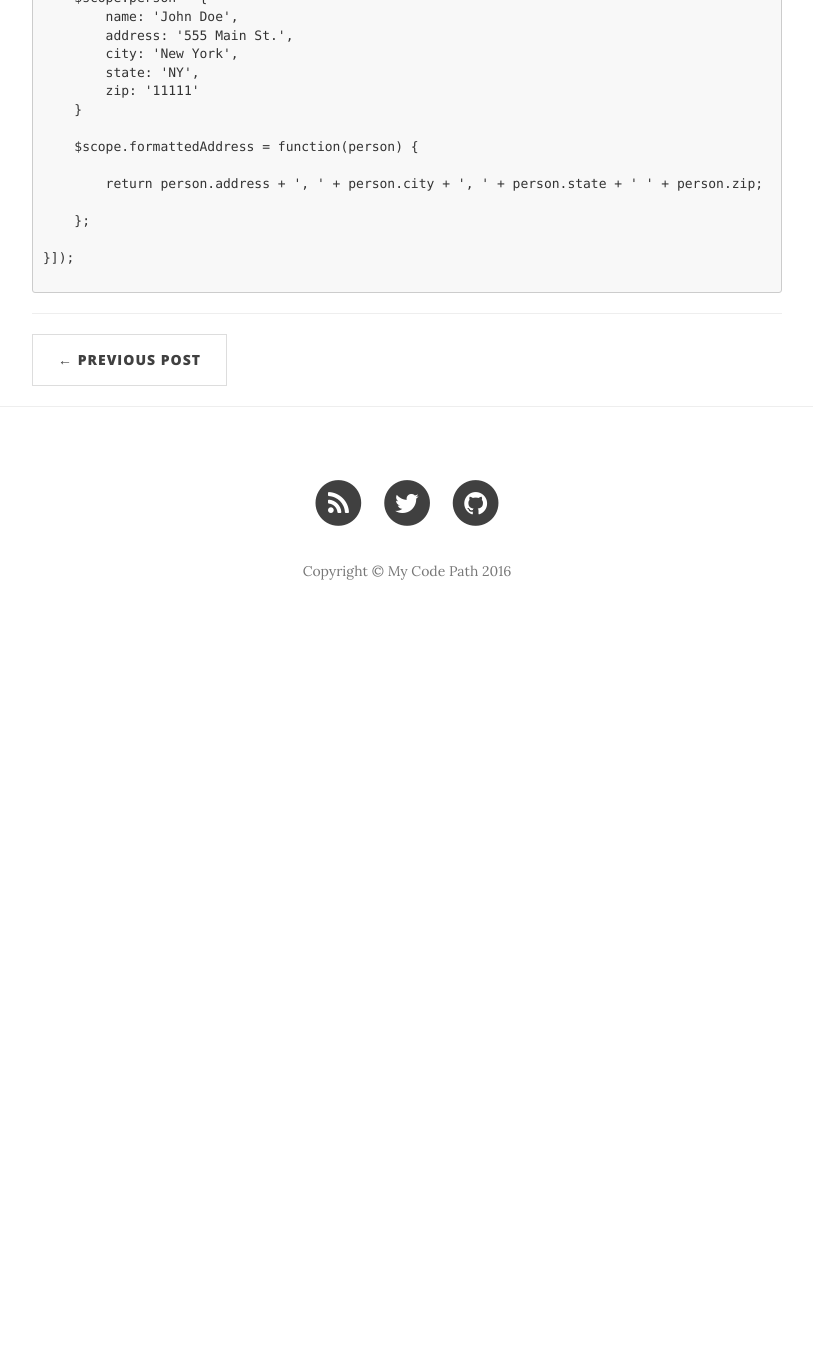
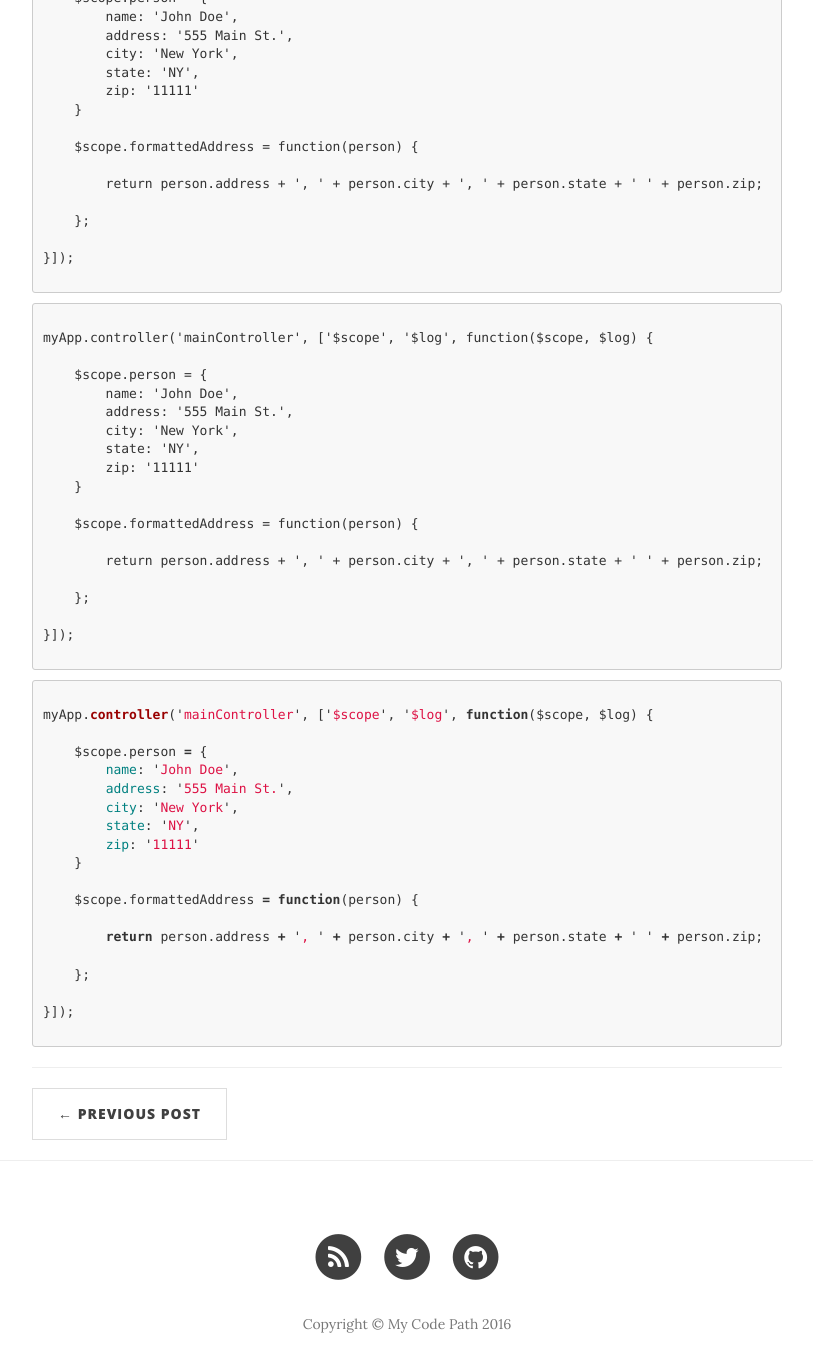
Before and after one commit to shic/blog, a Jekyll site: the page built from _posts/2016-04-06-AngularJS-Directive.markdown, in a window 1280 px wide and 1400 px high, scrolled down 2370 px. Shown: the top 1372 px of the window, without its empty margins (233-1046 px from the left). Built offline with Jekyll 4.4.1, drawn with Linux system fonts in a browser that asks for light colours; nearby versions of some CDN libraries; comment, search, counter and statistics services are not loaded; before the commit the page ends 3017 px from its top, so only the background shows below that.

Commit message:
try to resolve directive not resolve problem

````diff
--- a/_posts/2016-04-06-AngularJS-Directive.markdown
+++ b/_posts/2016-04-06-AngularJS-Directive.markdown
@@ -129,3 +129,47 @@ myApp.controller('mainController', ['$scope', '$log', function($scope, $log) {
 ```
 
 {% endraw %}
+
+```
+
+myApp.controller('mainController', ['$scope', '$log', function($scope, $log) {
+
+    $scope.person = {
+        name: 'John Doe',
+        address: '555 Main St.',
+        city: 'New York',
+        state: 'NY',
+        zip: '11111'
+    }
+
+    $scope.formattedAddress = function(person) {
+
+        return person.address + ', ' + person.city + ', ' + person.state + ' ' + person.zip;
+
+    };
+
+}]);
+
+```
+
+```javascript
+
+myApp.controller('mainController', ['$scope', '$log', function($scope, $log) {
+
+    $scope.person = {
+        name: 'John Doe',
+        address: '555 Main St.',
+        city: 'New York',
+        state: 'NY',
+        zip: '11111'
+    }
+
+    $scope.formattedAddress = function(person) {
+
+        return person.address + ', ' + person.city + ', ' + person.state + ' ' + person.zip;
+
+    };
+
+}]);
+
+```
````
